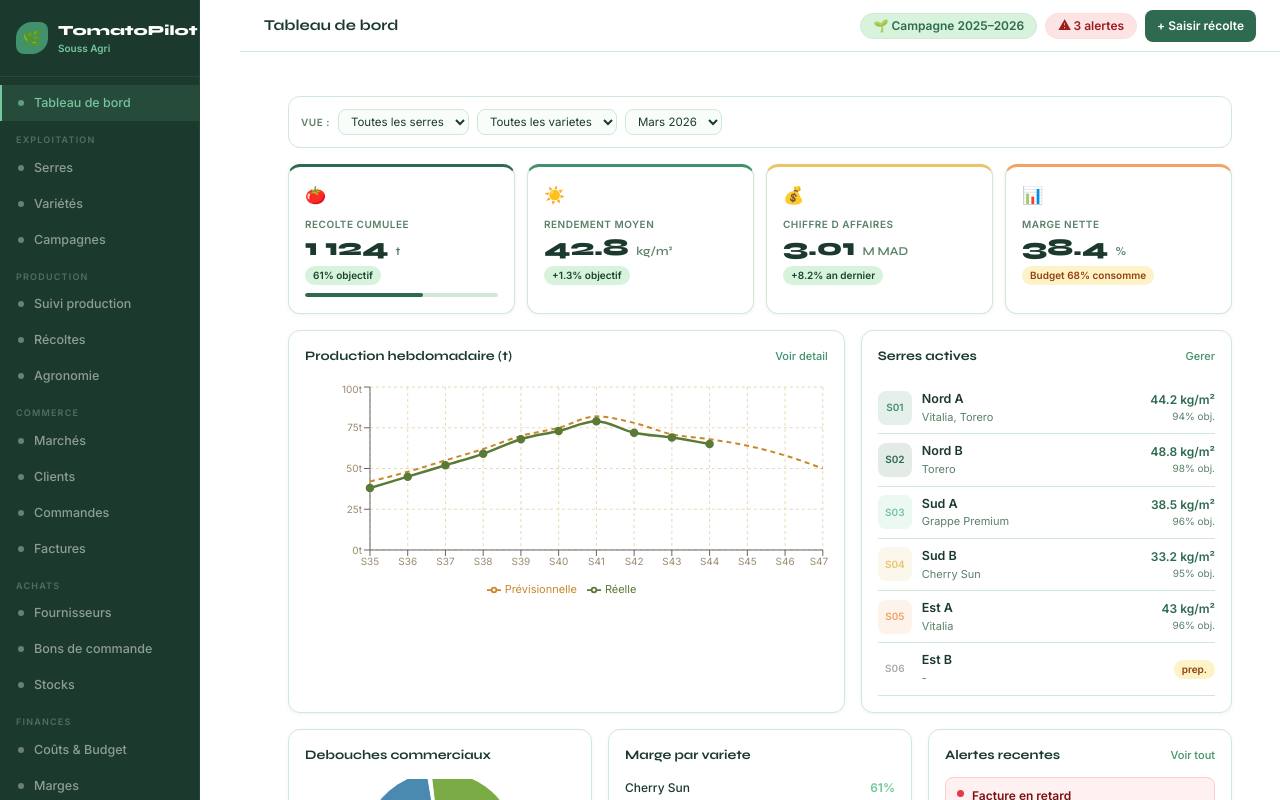
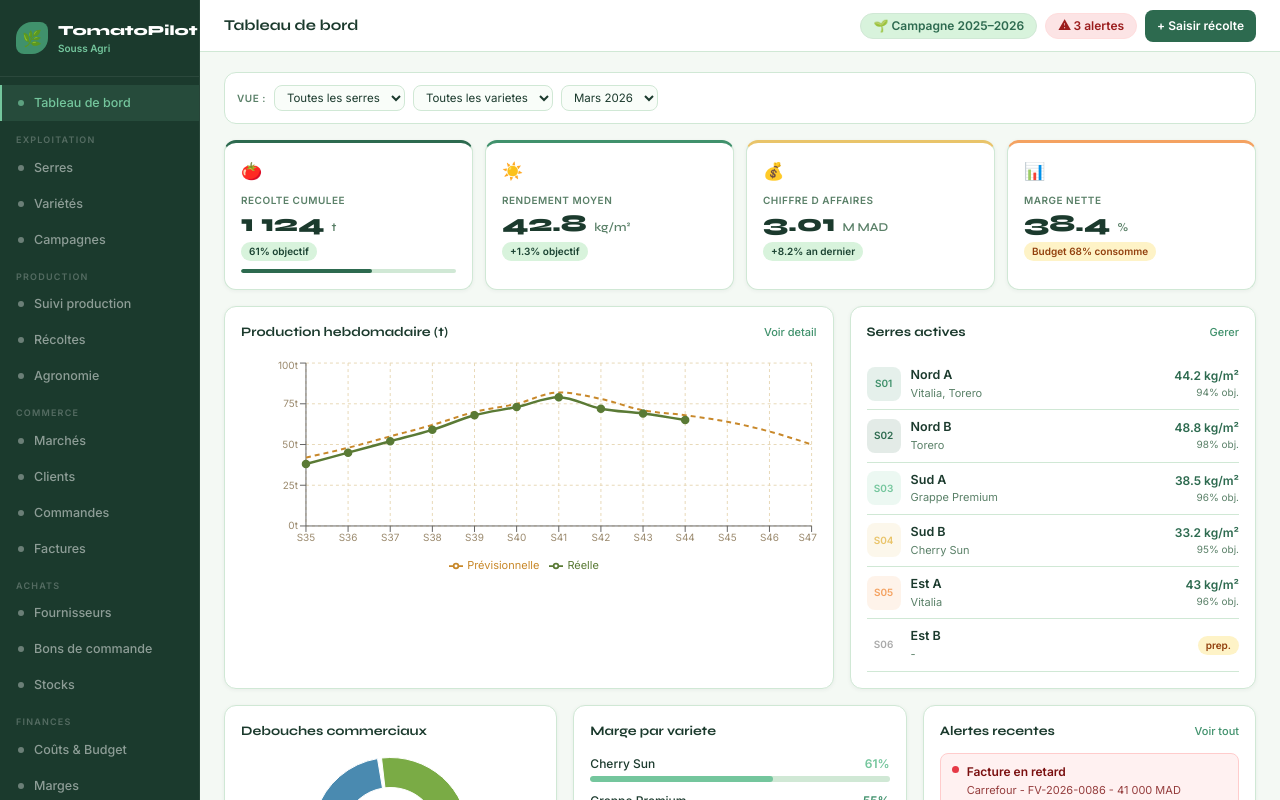
Before and after one commit to obenhalima/AgriApp, a Next.js app: page / in a window 1280 px wide. Shown: the top 800 px of the page. Built offline with nearby package versions, Linux system fonts and the light colour scheme.

Commit message:
design: layout theme clair

```diff
--- a/app/layout.tsx
+++ b/app/layout.tsx
@@ -4,19 +4,21 @@ import { Sidebar } from '@/components/layout/Sidebar'
 import { Topbar } from '@/components/layout/Topbar'
 
 export const metadata: Metadata = {
-  title: 'TomatoPilot — Gestion de Ferme de Tomates',
-  description: 'Application de gestion intégrée pour ferme de tomates sous serre',
+  title: 'TomatoPilot - Gestion Ferme de Tomates',
+  description: 'Application de gestion integree pour ferme de tomates sous serre',
 }
 
 export default function RootLayout({ children }: { children: React.ReactNode }) {
   return (
     <html lang="fr">
-      <body style={{ background: 'var(--bg-main)', minHeight: '100vh' }}>
+      <body style={{ background:'var(--bg)' }}>
         <div className="flex min-h-screen">
           <Sidebar />
-          <div className="flex-1 flex flex-col" style={{ marginLeft: '240px' }}>
+          <div className="flex-1 flex flex-col" style={{ marginLeft: 200 }}>
             <Topbar />
-            <main className="flex-1 p-6">{children}</main>
+            <main className="flex-1">
+              {children}
+            </main>
           </div>
         </div>
       </body>
```
